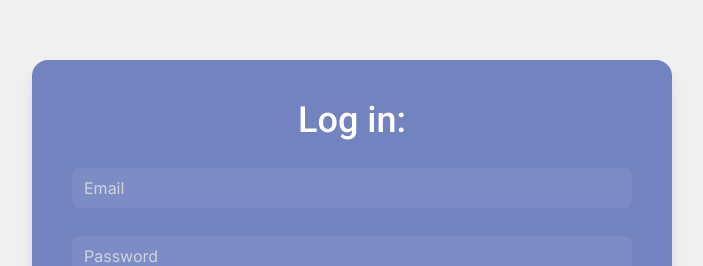
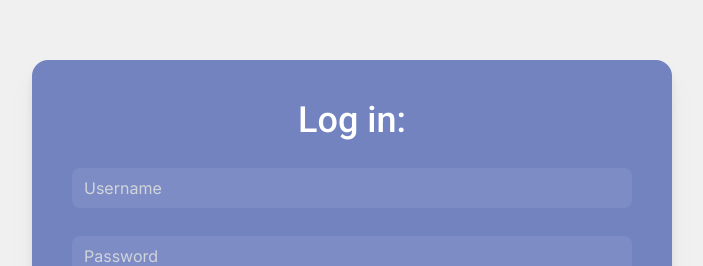
Before and after one commit to andrewsolonets/TheChatApp, a Next.js app in the folder client/: page /login in a window 1280 px wide. Shown: the part 148-414 px from the top of the page, without its empty margins (288-991 px from the left). Built offline with nearby package versions, Linux system fonts and the light colour scheme; no server answers.

Commit message:
login form fix, production bug with cookies fix

```diff
--- a/client/components/Forms/LoginForm.jsx
+++ b/client/components/Forms/LoginForm.jsx
@@ -14,7 +14,7 @@ export const LoginForm = ({ handleChange, handleSubmit }) => {
 
       <div className="relative w-full">
         <input
-          id="email"
+          id="username"
           type="text"
           placeholder="Username"
           name="username"
@@ -22,10 +22,10 @@ export const LoginForm = ({ handleChange, handleSubmit }) => {
           className="peer form-input w-full rounded-lg border-none  bg-primary text-white placeholder-transparent outline-none focus:ring-0 "
         ></input>
         <label
-          htmlFor="email"
+          htmlFor="username"
           className="absolute left-3 -top-5 text-sm text-gray-300 transition-all peer-placeholder-shown:top-2 peer-placeholder-shown:text-base peer-placeholder-shown:text-gray-300 peer-focus:-top-5 peer-focus:text-sm peer-focus:text-gray-300"
         >
-          Email
+          Username
         </label>
       </div>
 
--- a/client/context/AuthContext.jsx
+++ b/client/context/AuthContext.jsx
@@ -17,13 +17,15 @@ const AuthContext = createContext();
 export const getUser = async (ctx) => {
   // console.log(ctx);
   return await axios
-    .get(currentUserRoute, {
-      headers: ctx?.req?.headers?.cookie
-        ? { cookie: ctx.req.headers.cookie }
-        : undefined,
-      credentials: "include",
-      withCredentials: true,
-    })
+    .get(
+      currentUserRoute,
+      {
+        headers: ctx?.req?.headers?.cookie
+          ? { cookie: ctx.req.headers.cookie }
+          : undefined,
+      },
+      { withCredentials: true }
+    )
     .then((res) => {
       if (res.data) {
         return { status: "SIGNED_IN", user: res.data };
```
Also changed, not shown: 1 other file (tests, documents, lock files or other folders).
